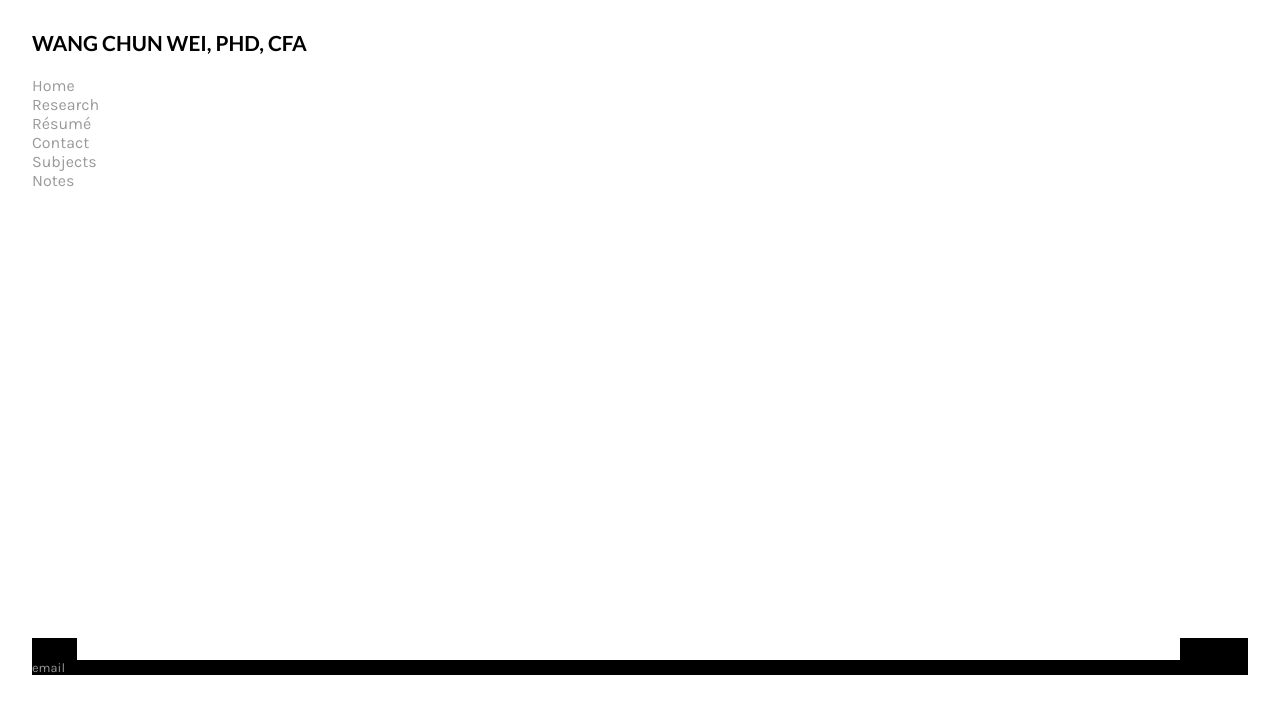
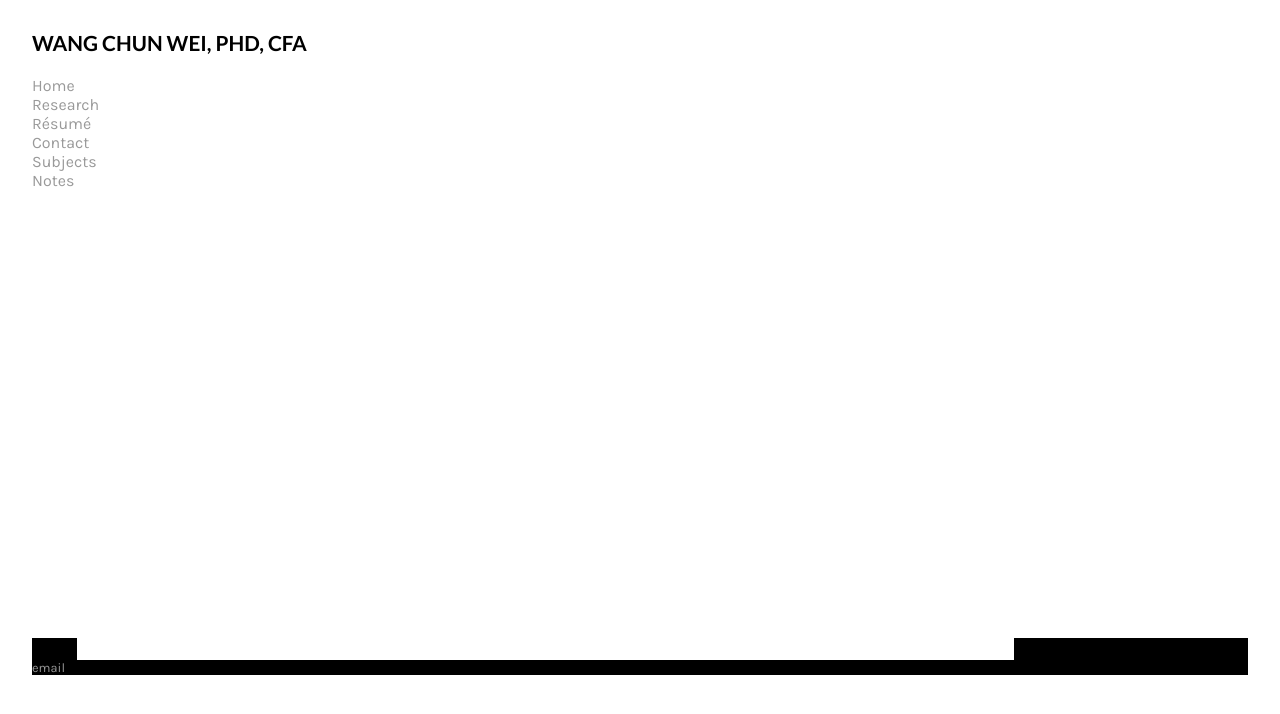
Before and after one commit to weiwangchun/weiwangchun.github.io, a Jekyll site: the page built from index.html, in a window 1280 px wide. Shown: the top 714 px of the page. Built offline with Jekyll 4.4.1, drawn with Linux system fonts in a browser that asks for light colours.

Commit message:
Update index.html

```diff
--- a/index.html
+++ b/index.html
@@ -5,7 +5,7 @@
 <style>
 
 .uni_profile {
-	width: 300pt;
+	width: 100%;
 	height: 300pt;
 	display: block;
 	background-size: 300pt;
@@ -17,7 +17,7 @@
 }
 
 .journal_profile {
-	width: 300pt;
+	width: 100%;
 	height: 300pt;
 	display: block;
 	background-size: 300pt;
@@ -29,7 +29,7 @@
 }
 
 .ssrn_profile {
-	width: 300pt;
+	width: 100%;
 	height: 300pt;
 	display: block;
 	background-size: 300pt;
@@ -41,7 +41,7 @@
 }
 
 .photo_profile {
-	width: 300pt;
+	width: 100%;
 	height: 300pt;
 	display: block;
 	background-size: 300pt;
```
